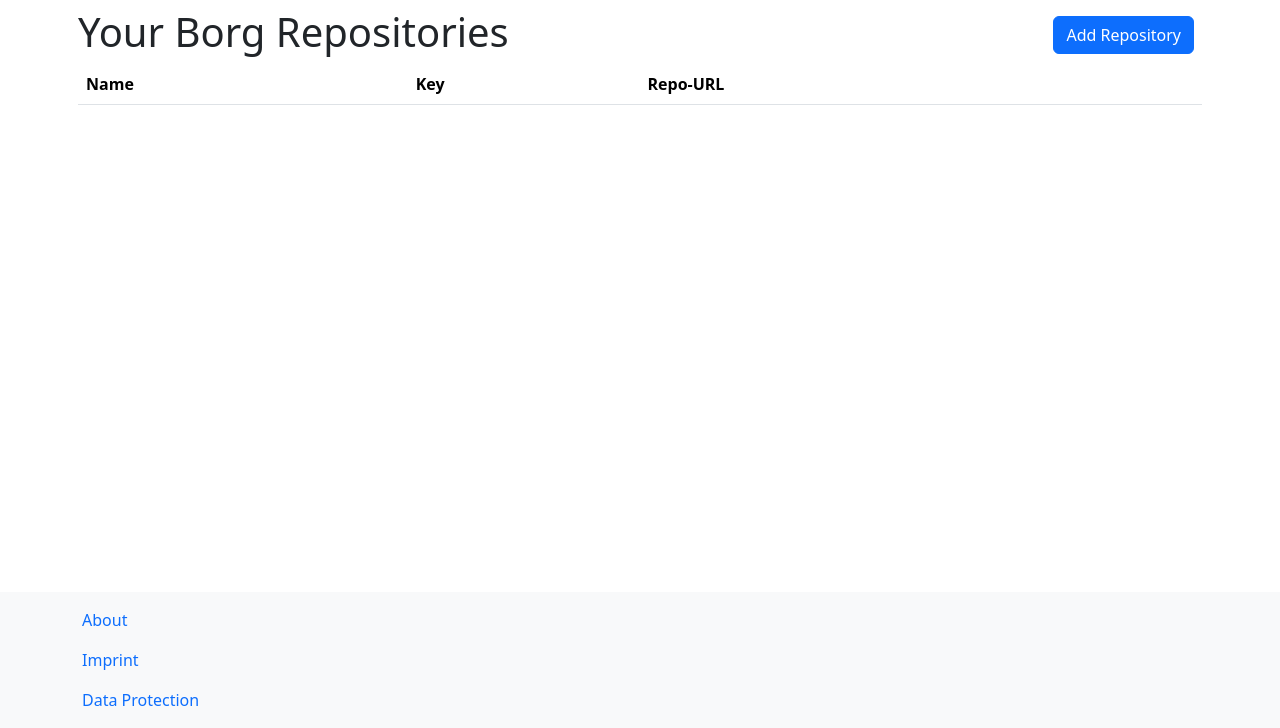
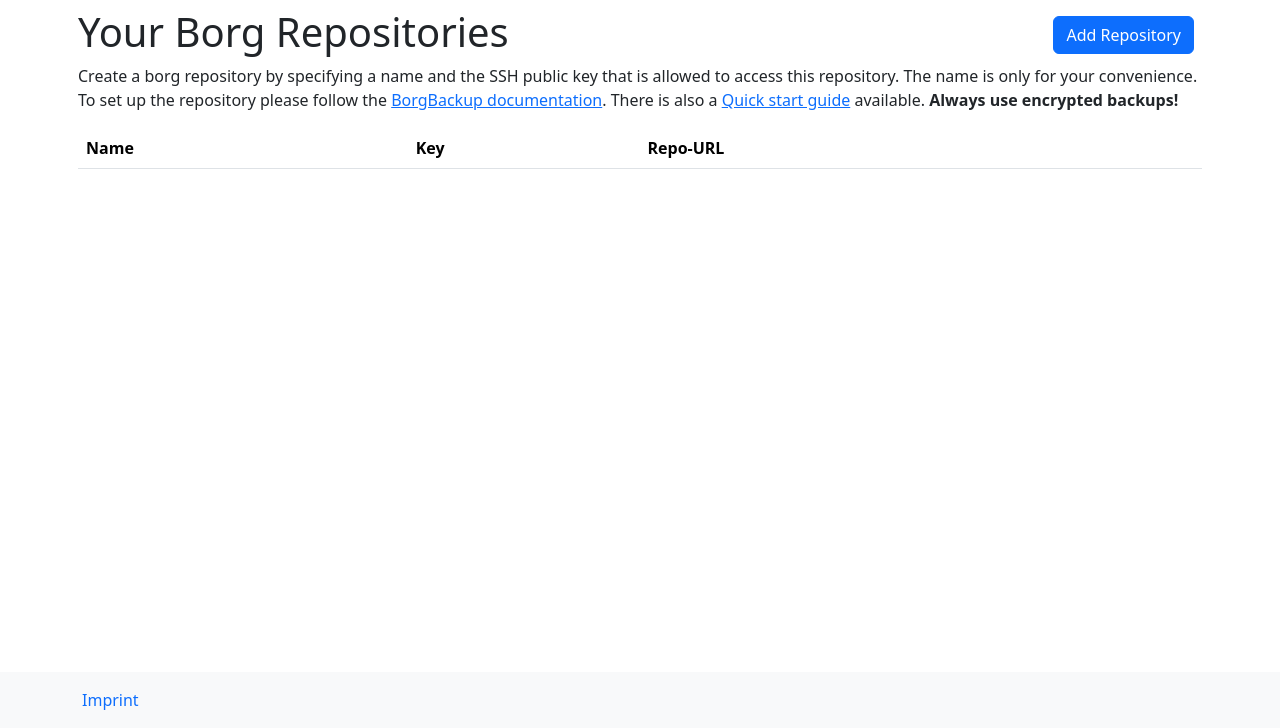
Before and after one commit to deluxe2/community-backup, a Django app: page /borg/ in a window 1280 px wide. Shown: the part 72-800 px from the top of the page. Run offline with Django 5.2, Linux system fonts and the light colour scheme; the visitor is signed in with stand-in values (Sample User, id 1); data that the repository does not hold is empty; parts of the project's set-up code (start-up, migrations or seed data) failed here and were passed over.

Commit message:
Updated the HTML context of some views.

```diff
--- a/community_backup/webui/templates/base.html
+++ b/community_backup/webui/templates/base.html
@@ -48,13 +48,7 @@
             <div class="row">
                 <ul class="nav flex-column">
                     <li class="nav-item">
-                        <a class="nav-link" href="{% url "about" %}">About</a>
-                    </li>
-                    <li class="nav-item">
-                        <a class="nav-link" href="#">Imprint</a>
-                    </li>
-                    <li class="nav-item">
-                        <a class="nav-link" href="#">Data Protection</a>
+                            <a class="nav-link" href="{% url 'imprint' %}">Imprint</a>
                     </li>
                 </ul>
             </div>
--- a/community_backup/webui/templates/borg_list.html
+++ b/community_backup/webui/templates/borg_list.html
@@ -1,13 +1,17 @@
 {% extends "base.html" %}
 
 {% block content %}
-  <div class<div class="d-flex">
-      <h1>Your Borg Repositories</h1>
+<div class="d-flex">
+  <h1>Your Borg Repositories</h1>
   <div class="p-2 ms-auto">
     <a class="btn btn-primary" href="{% url 'borg_add' %}" role="button">Add Repository</a>
   </div>
 </div>
 
+<row>
+<p>Create a borg repository by specifying a name and the SSH public key that is allowed to access this repository. The name is only for your convenience. To set up the repository please follow the <a href="https://borgbackup.readthedocs.io/en/stable/">BorgBackup documentation</a>. There is also a <a href="https://borgbackup.readthedocs.io/en/stable/quickstart.html">Quick start guide</a> available.
+  <b>Always use encrypted backups!</b></p>
+</row>
 
 <table class="table table-striped table-hover">
   <thead>
@@ -30,4 +34,6 @@
 </table>
 
 
+
+
 {% endblock %}
--- a/community_backup/webui/templates/landing.html
+++ b/community_backup/webui/templates/landing.html
@@ -4,4 +4,10 @@
 <row class="text-center p-2">
 <h1>Welcome to Community Backup!</h1>
 </row>
+
+<row>
+  <p>This is a service offering space for backups free of charge. This is a hobby project. It comes with no garantuees for anything, especially availability of the service. This service is in a testing phase at the moment. It might be unavailalbe at times and features might change quickly.</p>
+  <p>Currently this service offers only backups via <a href="https://www.borgbackup.org/">Borg Backup</a>.</p>
+  <p>To access this service you need an account. To register for an account you need a voucher. Vouchers are required to control the amount of users, so that there is enough space available for everyone.</p>
+</row>
 {% endblock %}
--- a/community_backup/webui/urls.py
+++ b/community_backup/webui/urls.py
@@ -17,5 +17,5 @@ urlpatterns = [
         name="borg_delete",
     ),
     path("register/", views.RegisterUserView.as_view(), name="register"),
-    path("about/", views.AboutView.as_view(), name="about"),
+    path("imprint/", views.ImprintView.as_view(), name="imprint"),
 ]
--- a/community_backup/webui/views.py
+++ b/community_backup/webui/views.py
@@ -41,9 +41,14 @@ class MarkdownView(TemplateView):
         return context
 
 
-class AboutView(MarkdownView):
+class DataProtectionView(MarkdownView):
     template_name = "markdown.html"
-    md = "about.md"
+    md = "dataprotection.md"
+
+
+class ImprintView(MarkdownView):
+    template_name = "markdown.html"
+    md = "imprint.md"
 
 
 class BorgView(LoginRequiredMixin, ListView):
```
Also changed, not shown: community_backup/community_backup/settings.py (+8 -0 lines), 1 other file.
